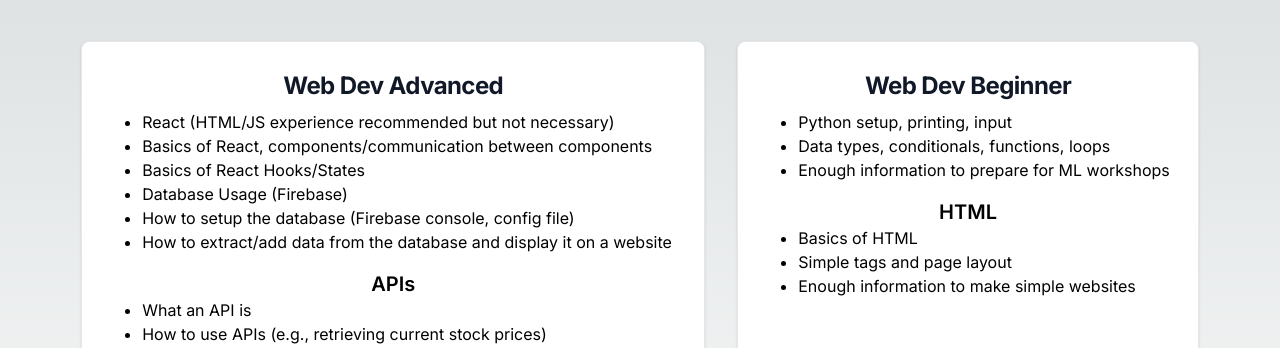
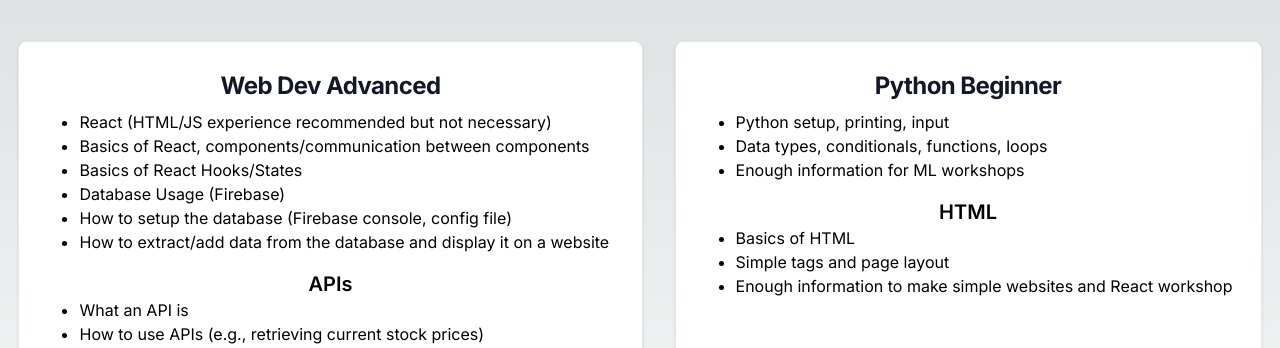
Before and after one commit to adi-varshney/HsnHacks, a Next.js app: page /workshops in a window 1280 px wide. Shown: the part 191-539 px from the top of the page. Built offline with nearby package versions, Linux system fonts and the light colour scheme.

Commit message:
Updated Workshop Info

```diff
--- a/app/workshops/page.js
+++ b/app/workshops/page.js
@@ -53,19 +53,19 @@
                     <div className="max-w-2xl bg-white border border-gray-200 rounded-lg shadow dark:bg-gray-800 dark:border-gray-700 m-4">
                         <div className="p-7">
                             <h5 className="mb-2 text-2xl font-bold tracking-tight text-gray-900 dark:text-white">
-                                Web Dev Beginner
+                                Python Beginner
                             </h5>
                             <ul className="list-disc ml-8 text-left">
                                 <li>Python setup, printing, input</li>
                                 <li>Data types, conditionals, functions, loops</li>
-                                <li>Enough information to prepare for ML workshops</li>
+                                <li>Enough information for ML workshops</li>
                             </ul>
 
                             <h3 className="text-xl font-semibold mt-4">HTML</h3>
                             <ul className="list-disc ml-8 text-left">
                                 <li>Basics of HTML</li>
                                 <li>Simple tags and page layout</li>
-                                <li>Enough information to make simple websites</li>
+                                <li>Enough information to make simple websites and React workshop</li>
                             </ul>
                         </div>
                     </div>
```
